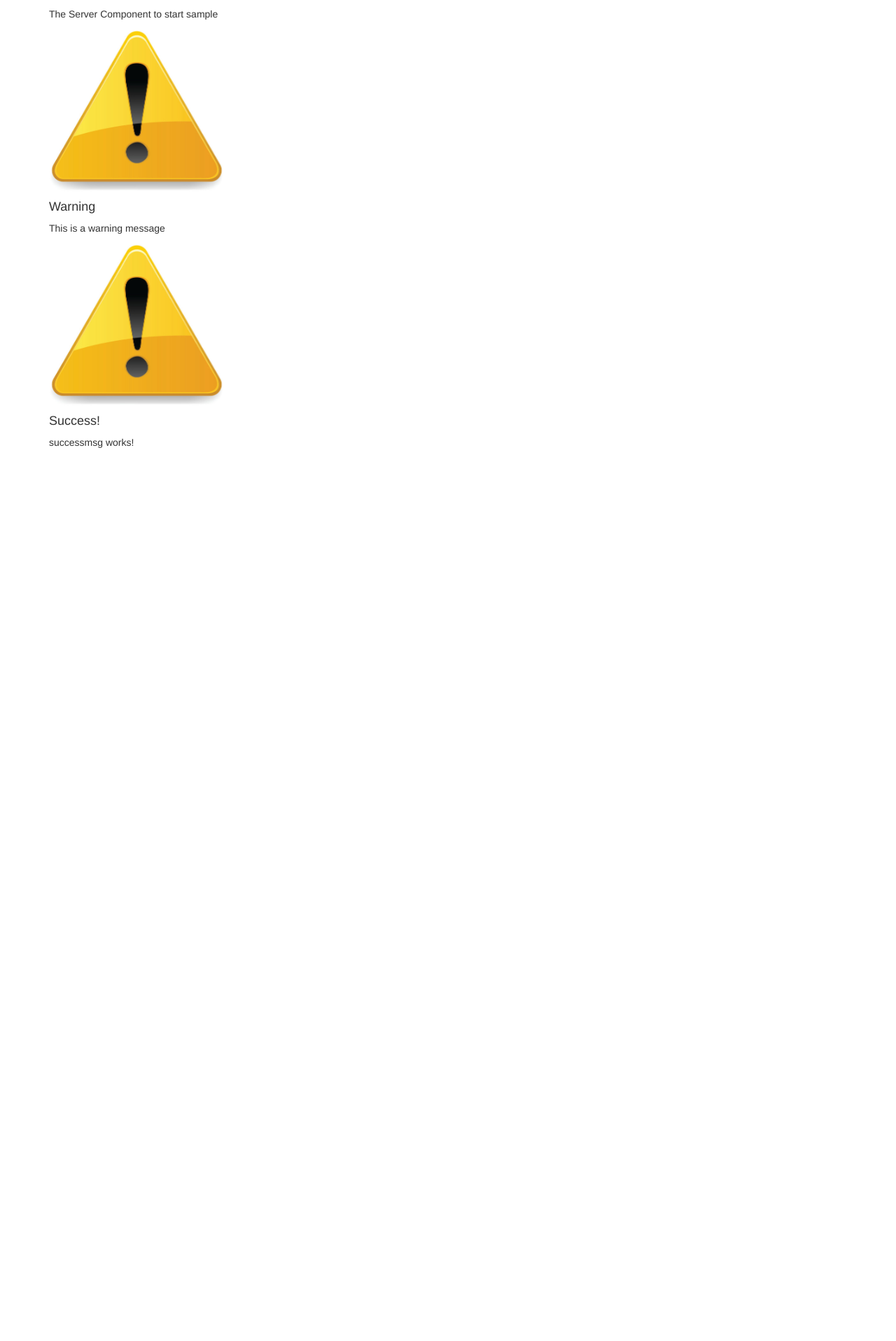
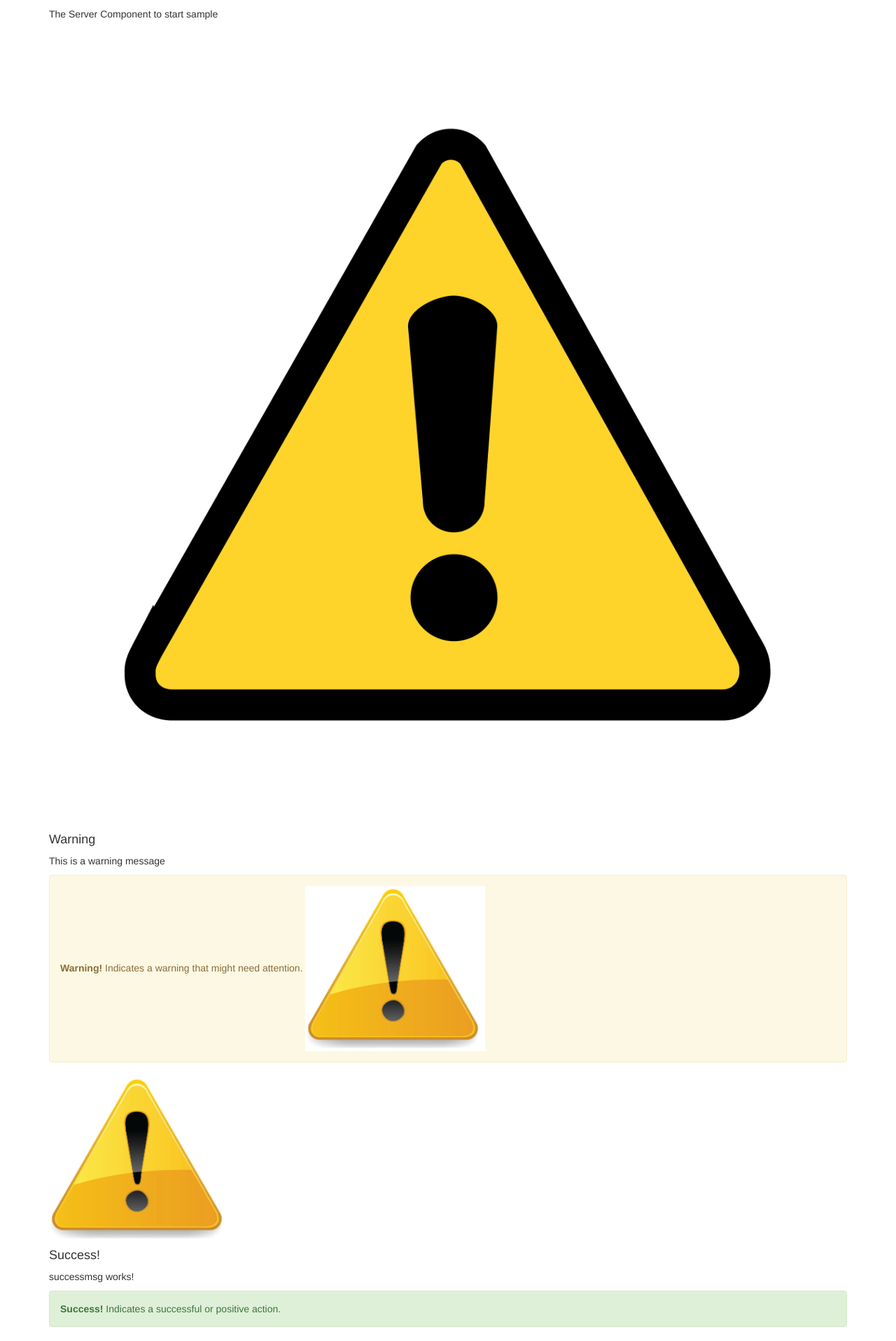
Before and after one commit to agaskins93/NodejsPlayground, an Angular app in the folder ngworkspace/: page / in a window 1280 px wide. Shown: the part 192-2108 px from the top of the page at 70% size. Before the commit the page ends 844 px from the top, so only its background shows below. Built offline with nearby package versions, Linux system fonts and the light colour scheme.

Commit message:
creating icons and headers

```diff
--- a/ngworkspace/src/app/app.component.css
+++ b/ngworkspace/src/app/app.component.css
@@ -1,3 +1,8 @@
 h3 {
   color: darkblue;
 }
+
+.warnicon img {
+  height: 5px;
+  width: auto;
+}
--- a/ngworkspace/src/app/successmsg/successmsg.component.html
+++ b/ngworkspace/src/app/successmsg/successmsg.component.html
@@ -1 +1,4 @@
 <img src="/assets/images/warningicon.jpg"/> <h4>Success!</h4><p>successmsg works!</p>
+<div class="alert alert-success">
+  <strong>Success!</strong> Indicates a successful or positive action.
+</div>
--- a/ngworkspace/src/app/warningmsg/warningmsg.component.css
+++ b/ngworkspace/src/app/warningmsg/warningmsg.component.css
@@ -1 +1,4 @@
-<
+.warnicon img {
+  height: 10px;
+  width: auto;
+}
--- a/ngworkspace/src/app/warningmsg/warningmsg.component.html
+++ b/ngworkspace/src/app/warningmsg/warningmsg.component.html
@@ -1 +1,4 @@
-<img src="/assets/images/warningicon.jpg"/> <h4>Warning</h4> <p>This is a warning message</p>
+<img class="img-responsive" src="/assets/images/warning.png"/> <h4>Warning</h4> <p>This is a warning message</p>
+<div class="alert alert-warning">
+  <strong>Warning!</strong> Indicates a warning that might need attention. <img class="warnicon" src="/assets/images/warningicon.jpg"/>
+</div>
```
Also changed, not shown: ngworkspace/src/assets/images/warning.png (added), ngworkspace/src/assets/images/warninglogo.jpg (added).
